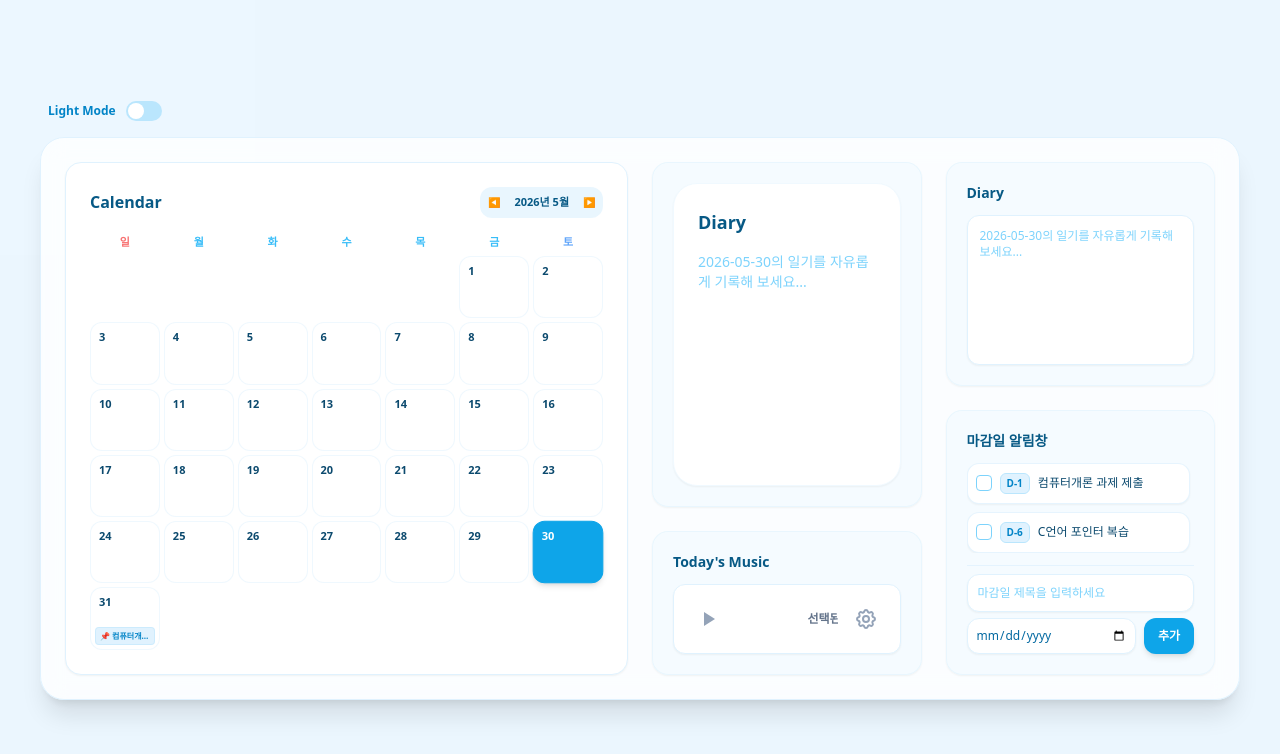
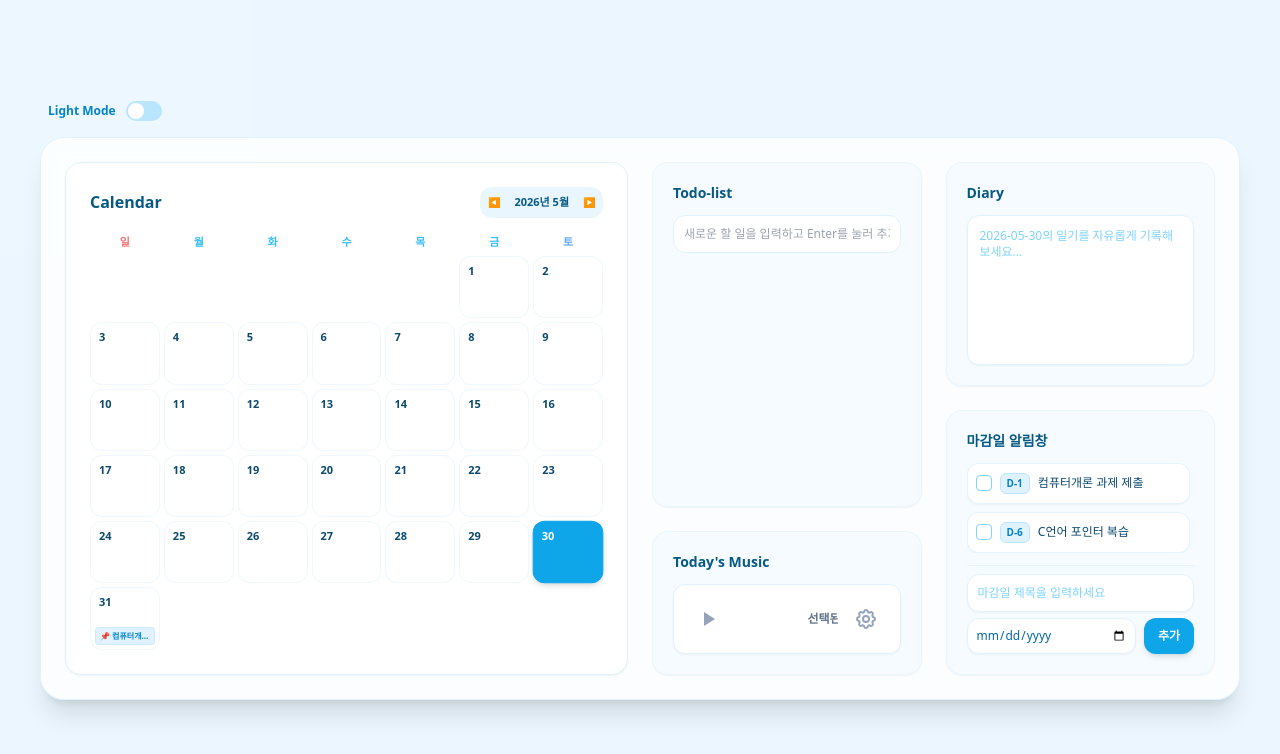
Before and after one commit to ch1030216/cs-assignment2, a Next.js app: page / in a window 1280 px wide. Shown: the top 754 px of the page. Built offline with nearby package versions, Linux system fonts and the light colour scheme.

Commit message:
todolist fixed3

```diff
--- a/src/app/components/TodoList.jsx
+++ b/src/app/components/TodoList.jsx
@@ -1,70 +1,77 @@
 "use client";
 
-import { useState } from "react";
+import { useState, useRef, useEffect } from "react";
 
-export default function DiaryTodoList({ selectedDate, todos = {}, setTodos, darkMode }) {
+export default function TodoList({ selectedDate, todos = {}, setTodos, darkMode }) {
+  const [inputValue, setInputValue] = useState("");
+  const inputRefs = useRef({}); // 각 투두 항목의 input 접근을 위한 ref
+
   const currentTodos = todos && todos[selectedDate] ? todos[selectedDate] : [];
 
-  // 투두 수정 (메모장처럼 텍스트 변경)
-  const handleTextChange = (id, newText) => {
+  const handleAddTodo = (e) => {
+    e.preventDefault();
+    if (!inputValue.trim()) return;
+
+    const newTodo = { id: Date.now(), text: inputValue, completed: false };
+    setTodos({ ...todos, [selectedDate]: [...currentTodos, newTodo] });
+    setInputValue("");
+  };
+
+  const handleTodoChange = (id, newText) => {
     const updated = currentTodos.map((t) => (t.id === id ? { ...t, text: newText } : t));
     setTodos({ ...todos, [selectedDate]: updated });
   };
 
-  // 투두 토글
-  const handleToggle = (id) => {
-    const updated = currentTodos.map((t) => (t.id === id ? { ...t, completed: !t.completed } : t));
-    setTodos({ ...todos, [selectedDate]: updated });
-  };
-
-  // 줄바꿈 시 새 투두 추가 (Enter 키)
-  const handleKeyDown = (e) => {
+  // 엔터 입력 시 새 투두 생성 및 커서 이동
+  const handleKeyDown = (e, id) => {
     if (e.key === "Enter") {
       e.preventDefault();
       const newTodo = { id: Date.now(), text: "", completed: false };
-      setTodos({ ...todos, [selectedDate]: [...currentTodos, newTodo] });
+      const index = currentTodos.findIndex((t) => t.id === id);
+      const updated = [...currentTodos];
+      updated.splice(index + 1, 0, newTodo);
+      setTodos({ ...todos, [selectedDate]: updated });
+
+      // 다음 항목으로 포커스 이동을 위해 짧은 지연 후 실행
+      setTimeout(() => {
+        inputRefs.current[newTodo.id]?.focus();
+      }, 0);
     }
   };
 
   return (
-    <div className={`w-full h-full p-6 rounded-3xl border ${darkMode ? "bg-slate-900 border-slate-800" : "bg-white border-sky-50 shadow-sm"}`}>
-      <h2 className={`text-lg font-bold mb-4 ${darkMode ? "text-sky-400" : "text-sky-800"}`}>Diary</h2>
+    <div className="w-full h-full flex flex-col font-sans">
+      <h2 className={`text-sm font-bold mb-3 ${darkMode ? "text-sky-400" : "text-sky-800"}`}>
+        Todo-list
+      </h2>
 
-      <div className="flex flex-col gap-2">
-        {currentTodos.length === 0 ? (
-          <div
-            onClick={() => setTodos({ ...todos, [selectedDate]: [{ id: Date.now(), text: "", completed: false }] })}
-            className={`text-sm cursor-text ${darkMode ? "text-slate-600" : "text-sky-300"}`}
-          >
-            {selectedDate}의 일기를 자유롭게 기록해 보세요...
+      {/* 기존의 추가 입력창 */}
+      <form onSubmit={handleAddTodo} className="mb-4">
+        <input
+          type="text"
+          value={inputValue}
+          onChange={(e) => setInputValue(e.target.value)}
+          placeholder="새로운 할 일을 입력하고 Enter를 눌러 추가하세요"
+          className={`w-full text-xs p-2.5 border rounded-xl ${darkMode ? "bg-slate-800 border-slate-700 text-white" : "bg-white border-sky-100"}`}
+        />
+      </form>
+
+      {/* 리스트 영역 */}
+      <div className="flex flex-col gap-2 max-h-[220px] overflow-y-auto">
+        {currentTodos.map((todo) => (
+          <div key={todo.id} className="flex items-center gap-3">
+            <div className={`w-4 h-4 rounded border ${todo.completed ? "bg-sky-500 border-sky-500" : "border-slate-300"}`} />
+            <input
+              ref={(el) => (inputRefs.current[todo.id] = el)}
+              type="text"
+              value={todo.text}
+              onChange={(e) => handleTodoChange(todo.id, e.target.value)}
+              onKeyDown={(e) => handleKeyDown(e, todo.id)}
+              className="flex-1 bg-transparent outline-none text-xs text-slate-700"
+              placeholder="내용을 입력하세요..."
+            />
           </div>
-        ) : (
-          currentTodos.map((todo) => (
-            <div key={todo.id} className="flex items-center gap-3">
-              {/* 체크박스 */}
-              <button
-                onClick={() => handleToggle(todo.id)}
-                className={`w-5 h-5 rounded border flex items-center justify-center ${
-                  todo.completed ? "bg-sky-500 border-sky-500" : "border-slate-300"
-                }`}
-              >
-                {todo.completed && <span className="text-white text-xs">✓</span>}
-              </button>
-
-              {/* 텍스트 입력 영역 (다이어리 줄) */}
-              <input
-                type="text"
-                value={todo.text}
-                onChange={(e) => handleTextChange(todo.id, e.target.value)}
-                onKeyDown={handleKeyDown}
-                placeholder="내용을 입력하세요..."
-                className={`flex-1 bg-transparent border-none outline-none text-sm ${
-                  todo.completed ? "line-through text-slate-400" : (darkMode ? "text-slate-200" : "text-slate-700")
-                }`}
-              />
-            </div>
-          ))
-        )}
+        ))}
       </div>
     </div>
   );
```
